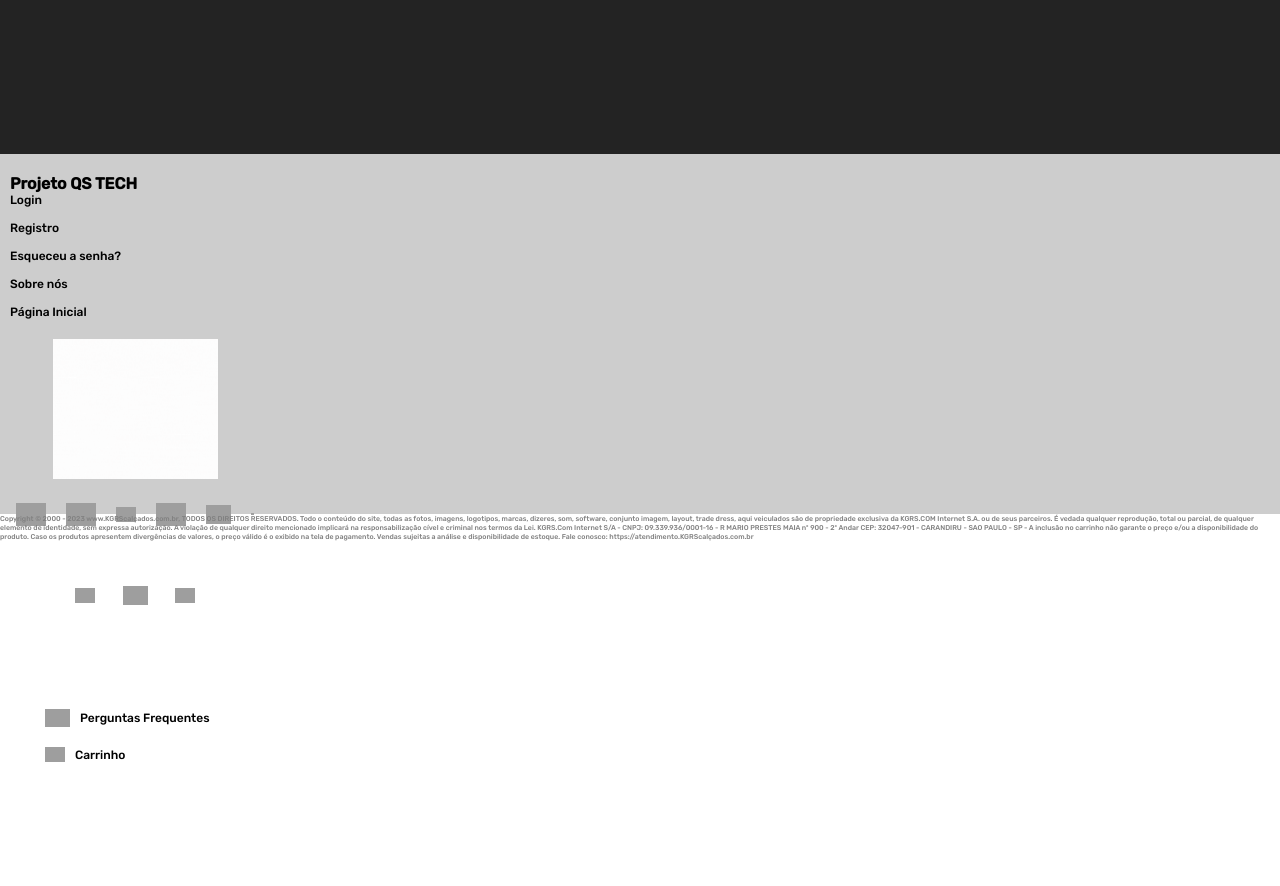
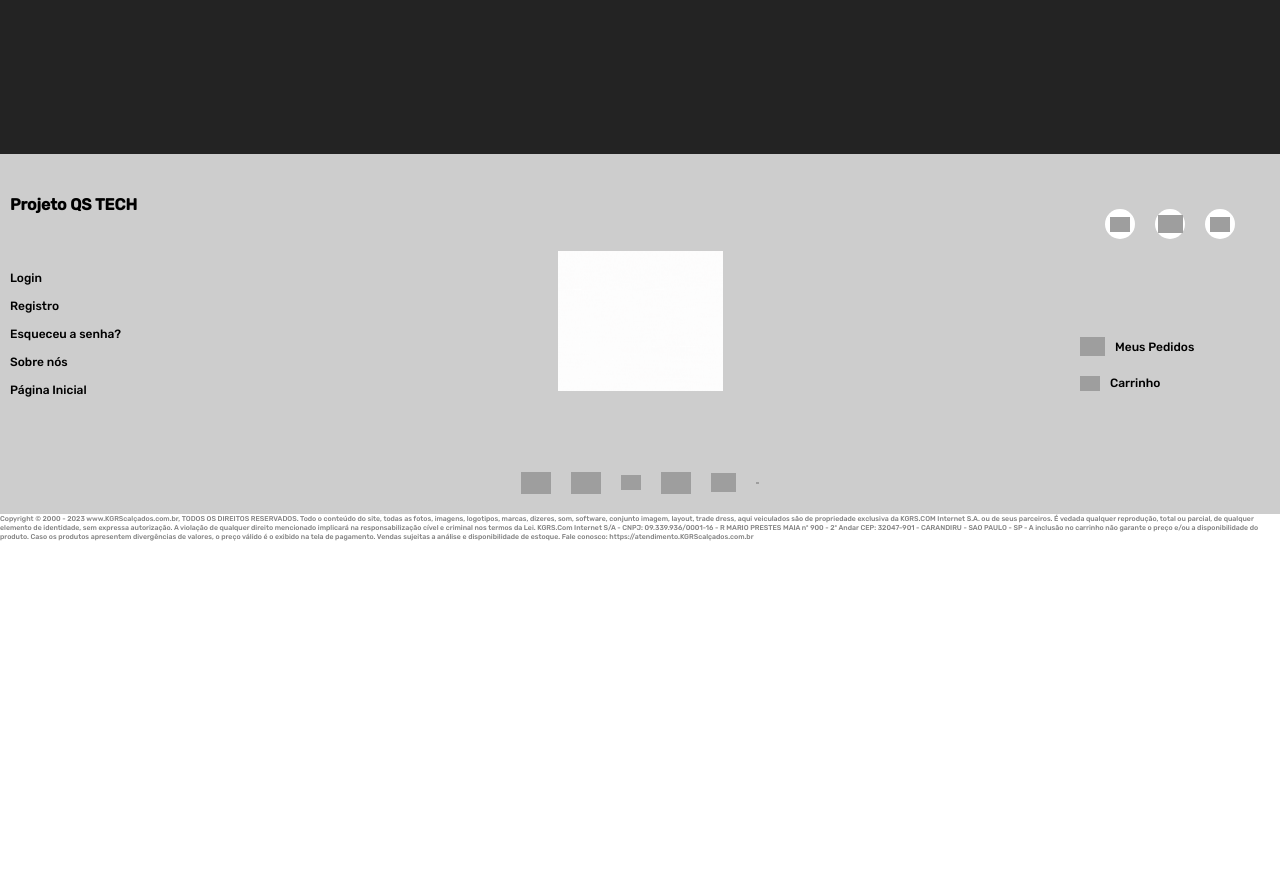
Before and after one commit to SilasDev07/qslogin, a plain HTML site: page index.html in a window 1280 px wide. Shown: the part 818-1704 px from the top of the page. After the commit the page ends 1359 px from the top, so only its background shows below. Drawn offline with Linux system fonts and the light colour scheme; grey boxes are pictures that could not be loaded.

Commit message:
Update index.html

```diff
--- a/index.html
+++ b/index.html
@@ -82,7 +82,7 @@
             <div class="container-menures">
                 <a href="https://silasdev07.github.io/qslogin/">Login</a>
                 <a href="">Registro</a>
-                <a href="">Esqueceu a senha?</a>
+                <a href="https://silasdev07.github.io/qs-esqueceu-senha/">Esqueceu a senha?</a>
                 <a href="">Sobre nós</a>
                 <a href="">Página Inicial</a>
             </div>
@@ -100,10 +100,11 @@
                 <img src="https://imagepng.org/wp-content/uploads/2019/09/boleto-simbolo-1.png" width="30px">
             </div>
 
+        </div>
         <div class="contaienr-pagamentos">
             <div class="container-transparente"></div>
 
-            <div class="container-logo">
+            <div class="container-logo1">
                 <img src="plumal (2).gif" width="165px" height="140px">
             </div>
 
@@ -120,7 +121,7 @@
                     alt="">
                 <img src="https://imagepng.org/wp-content/uploads/2019/09/boleto-simbolo-1.png" width="3    0px">
             </div>
-
+        </div>
         <div class="container-direita">
             <div class="container-sociais">
                 <div class="container-redes">
@@ -137,13 +138,14 @@
             </div>
             <div class="menu-contato">
                 <a href=""> <img
-                        src="https://cdn.icon-icons.com/icons2/3501/PNG/512/asking_faq_questions_and_answers_icon_220638.png"
-                        alt="" width="25px">Perguntas Frequentes</a>
+                        src="https://cdn.icon-icons.com/icons2/907/PNG/512/truck-side-view_icon-icons.com_70347.png"
+                        alt="" width="25px">Meus Pedidos</a>
                 <a href=""><img
                         src="https://cdn.icon-icons.com/icons2/933/PNG/512/shopping-cart_icon-icons.com_72552.png"
                         alt="" width="20px">Carrinho</a>
 
             </div>
+
         </div>
 
 
@@ -169,6 +171,14 @@
 
 
 
+    </footer>
+
+
+
+
+
+
+
 
 
 
```
